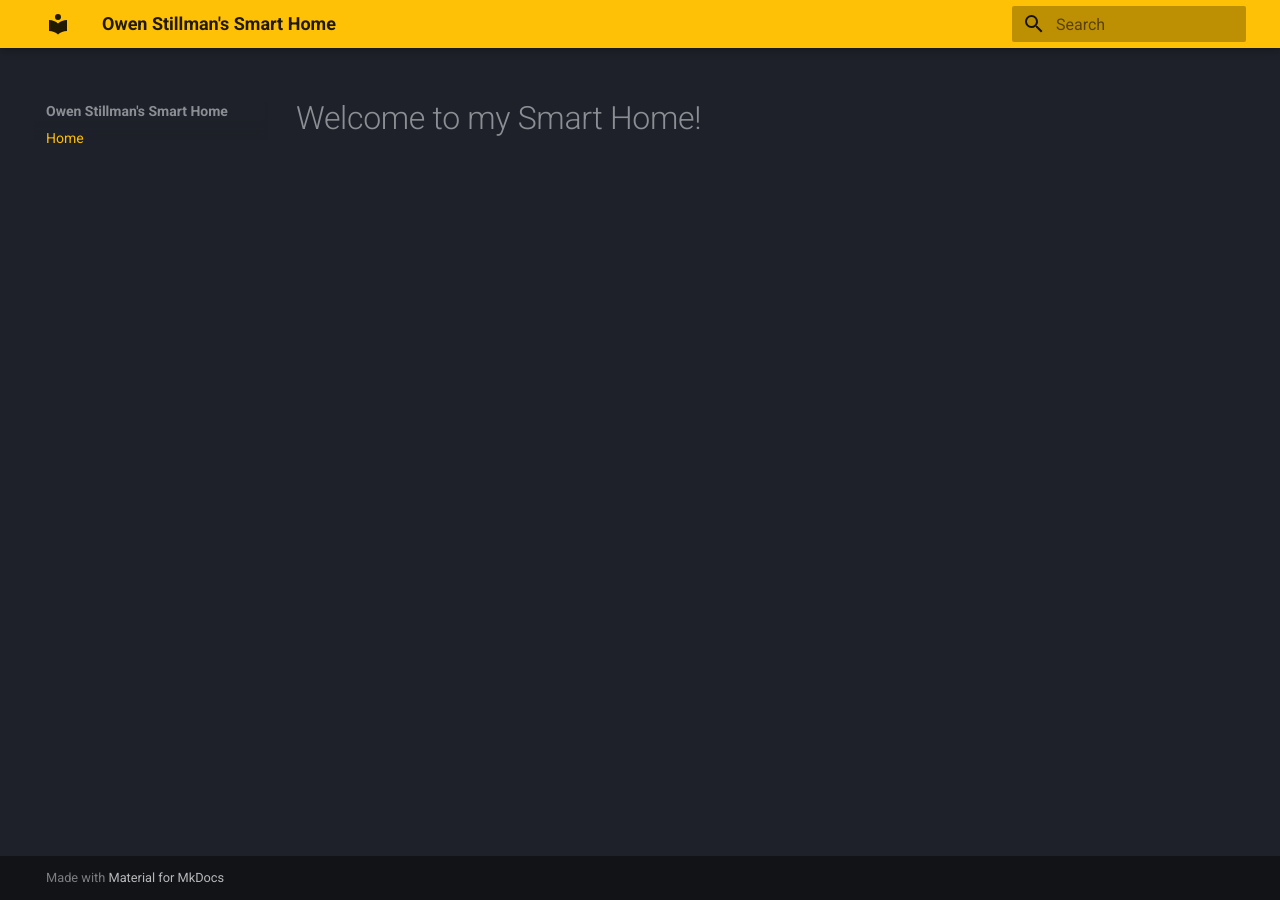
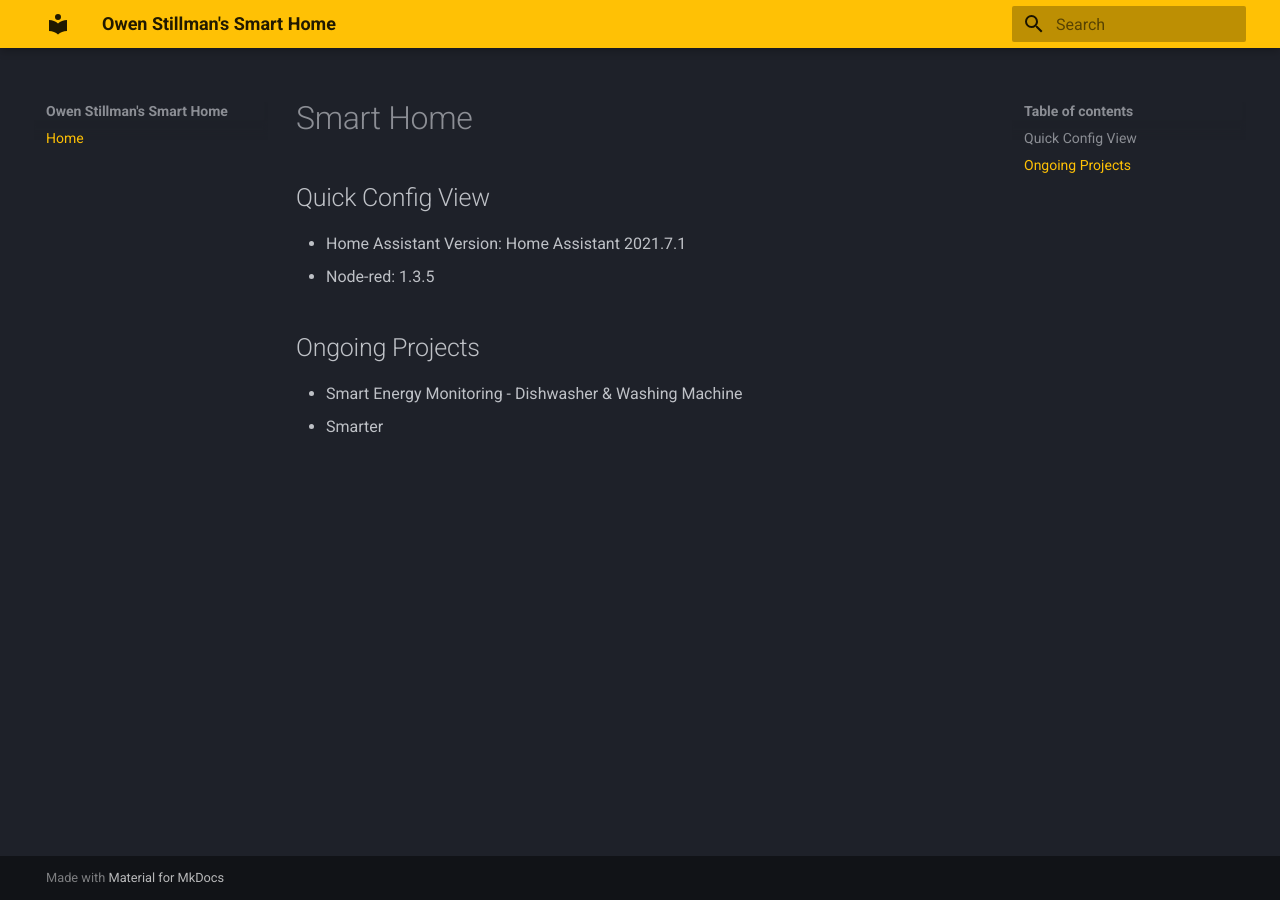
Before and after one commit to OStillman/HomeAssistant-Public, an MkDocs documentation site: the page built from docs/index.md, in a window 1280 px wide. Built offline with MkDocs 1.6.1 and Material for MkDocs 9.7.7, drawn with Linux system fonts in a browser that asks for light colours.

Commit message:
Add Homepage Basics

```diff
--- a/docs/index.md
+++ b/docs/index.md
@@ -1 +1,11 @@
-# Welcome to my Smart Home!
+# Smart Home
+
+## Quick Config View
+
+  * Home Assistant Version: Home Assistant 2021.7.1
+  * Node-red: 1.3.5
+
+## Ongoing Projects
+
+  * Smart Energy Monitoring - Dishwasher & Washing Machine
+  * Smarter
```
